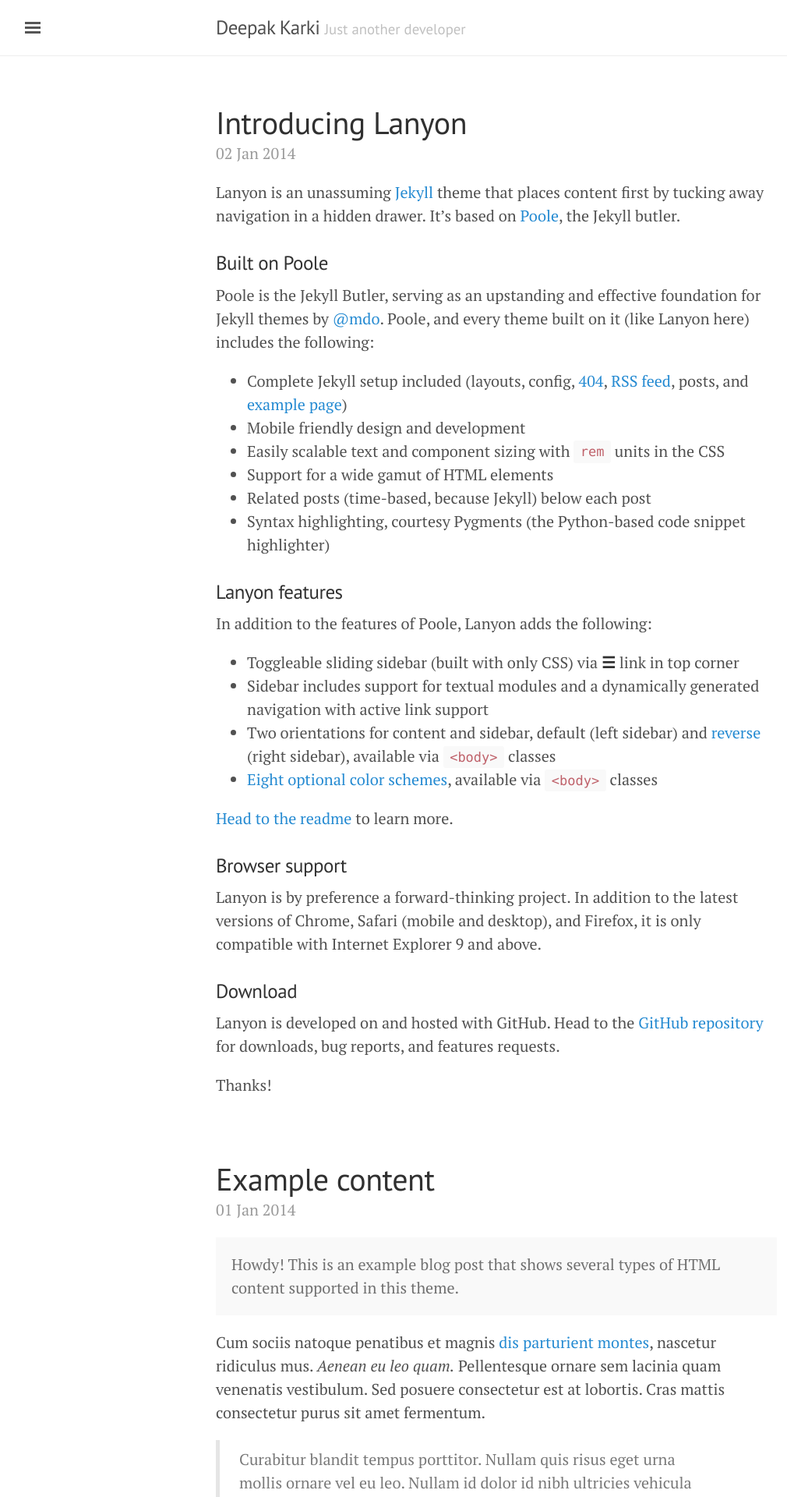
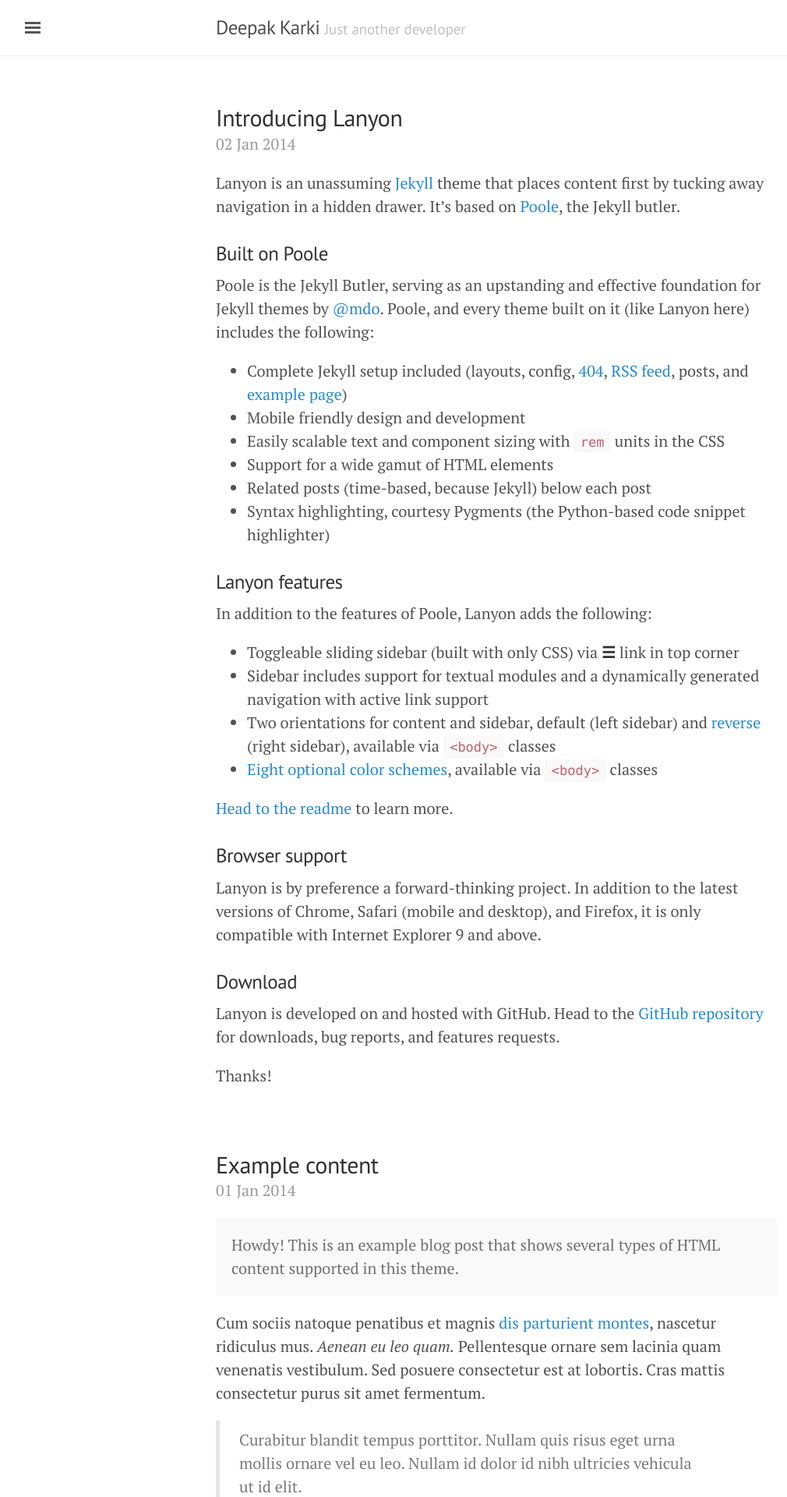
Before and after one commit to deepakkarki/blog_src, a Jekyll site: the page built from index.html, in a window 1280 px wide. Shown: the top 1920 px of the page at 78% size, without its empty margins (3-1013 px from the left). Built offline with Jekyll 4.4.1, drawn with Linux system fonts in a browser that asks for light colours; the list of posts is cut into pages by our own code.

Commit message:
made modifications to main display page - now also shows small descriptions along with the blog title

```diff
--- a/index.html
+++ b/index.html
@@ -6,15 +6,13 @@
 <div class="posts">
   {% for post in paginator.posts %}
   <div class="post">
-    <h1 class="post-title">
+    <h2 class="post-title">
       <a href="{{ site.baseurl }}/{{ post.url }}">
         {{ post.title }}
       </a>
-    </h1>
-
+    </h2>
     <span class="post-date">{{ post.date | date_to_string }}</span>
-
-    {{ post.content }}
+    {{post.excerpt}}
   </div>
   {% endfor %}
 </div>
```
